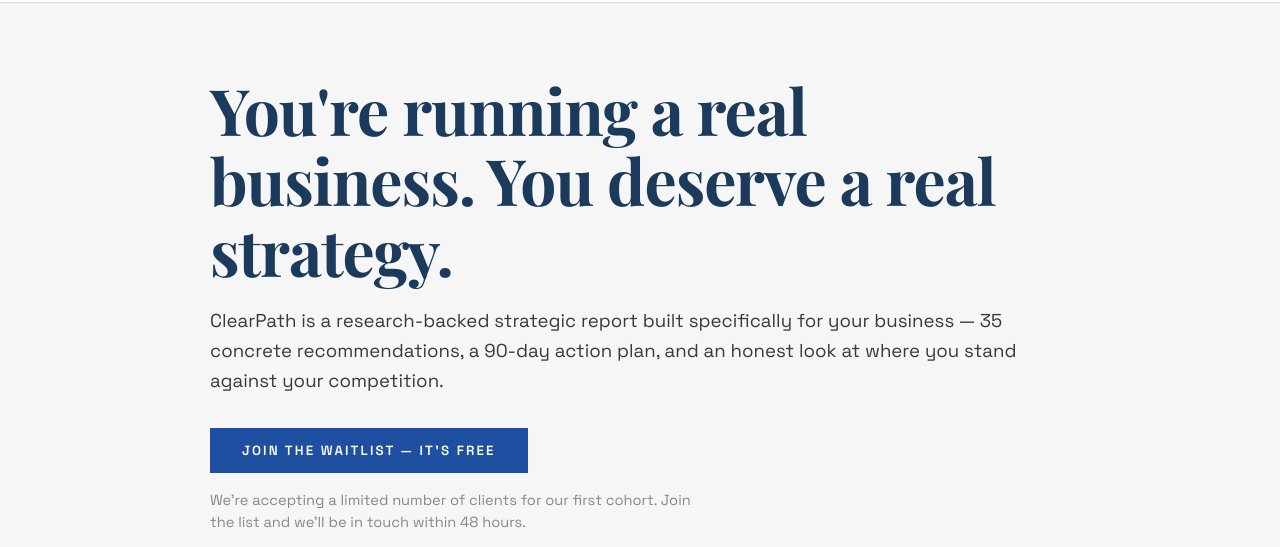
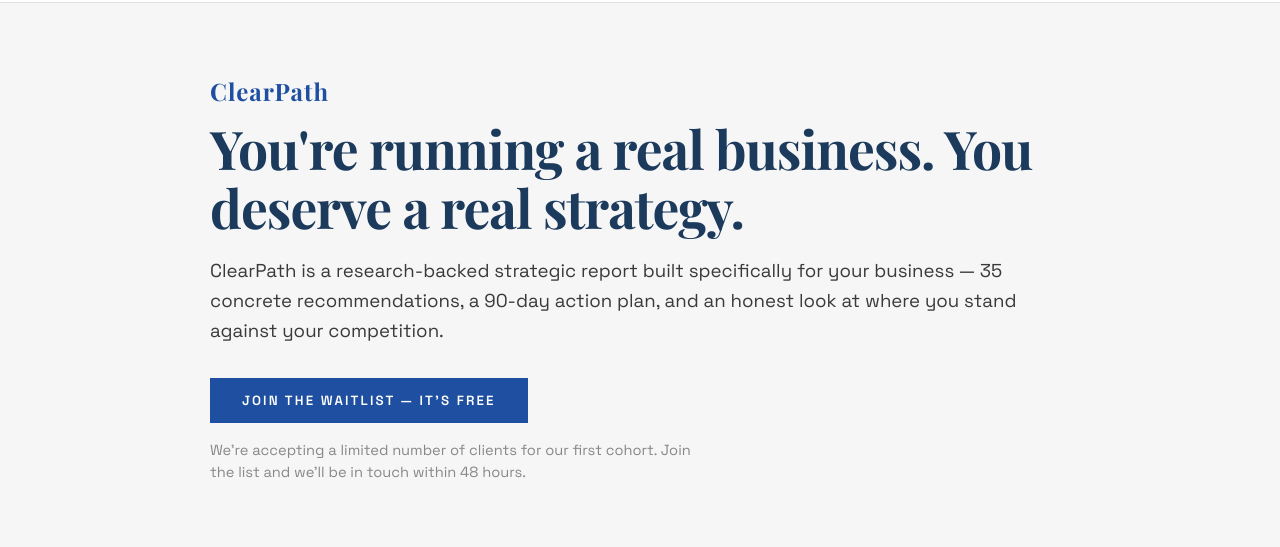
Before and after one commit to printforgood-sys/printforgoodfilms, a website: page ai.html in a window 1280 px wide. Shown: the part 65-612 px from the top of the page. Drawn offline with nearby package versions, Linux system fonts and the light colour scheme.

Commit message:
Reduce headline size and add ClearPath wordmark above headline

```diff
--- a/ai.html
+++ b/ai.html
@@ -29,9 +29,19 @@
 
     .cp-hero-inner { max-width: 860px; margin: 0 auto; }
 
+    .cp-eyebrow-wordmark {
+      font-family: 'Playfair Display', Georgia, serif;
+      font-size: 18pt;
+      font-weight: 700;
+      color: var(--blue);
+      letter-spacing: 1px;
+      margin-bottom: 12px;
+      display: block;
+    }
+
     .cp-headline {
       font-family: 'Playfair Display', Georgia, serif;
-      font-size: 48pt;
+      font-size: 40pt;
       font-weight: 700;
       color: var(--navy);
       line-height: 1.1;
@@ -344,6 +354,7 @@
     <!-- Hero -->
     <div class="cp-hero">
       <div class="cp-hero-inner">
+        <span class="cp-eyebrow-wordmark">ClearPath</span>
         <h1 class="cp-headline">You're running a real business. You deserve a real strategy.</h1>
         <p class="cp-subheadline">ClearPath is a research-backed strategic report built specifically for your business — 35 concrete recommendations, a 90-day action plan, and an honest look at where you stand against your competition.</p>
         <a href="#waitlist" class="cp-cta-primary">Join the waitlist — it's free</a>
```
